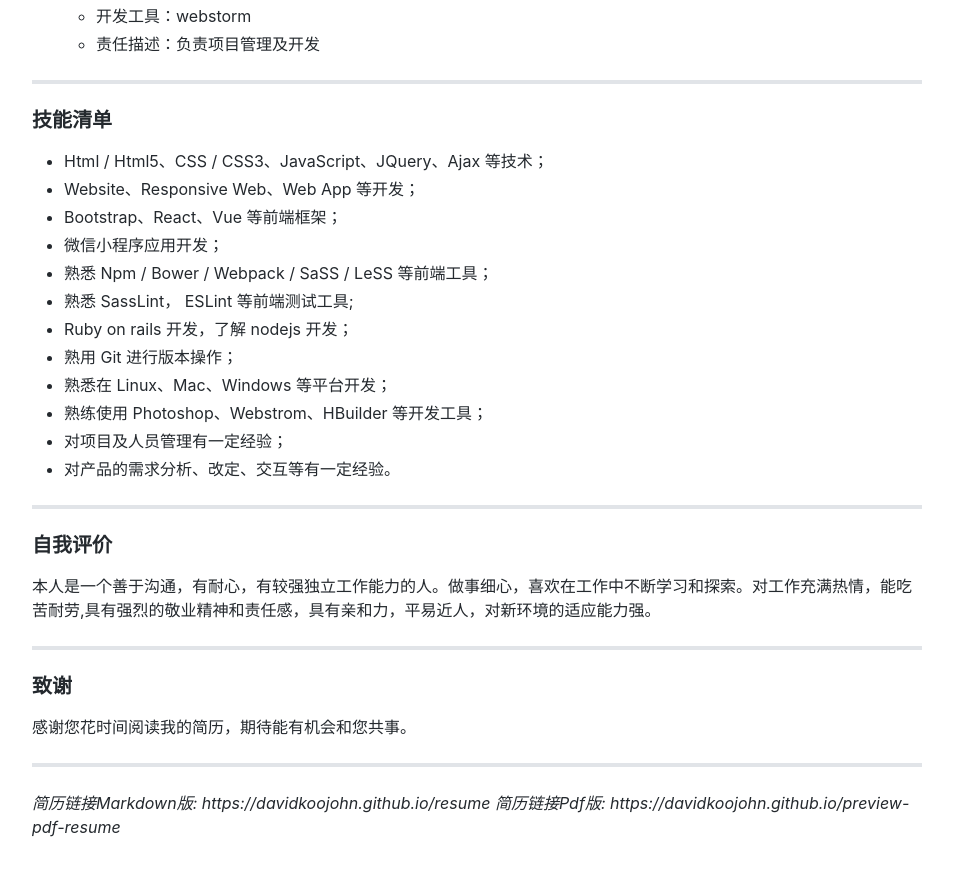
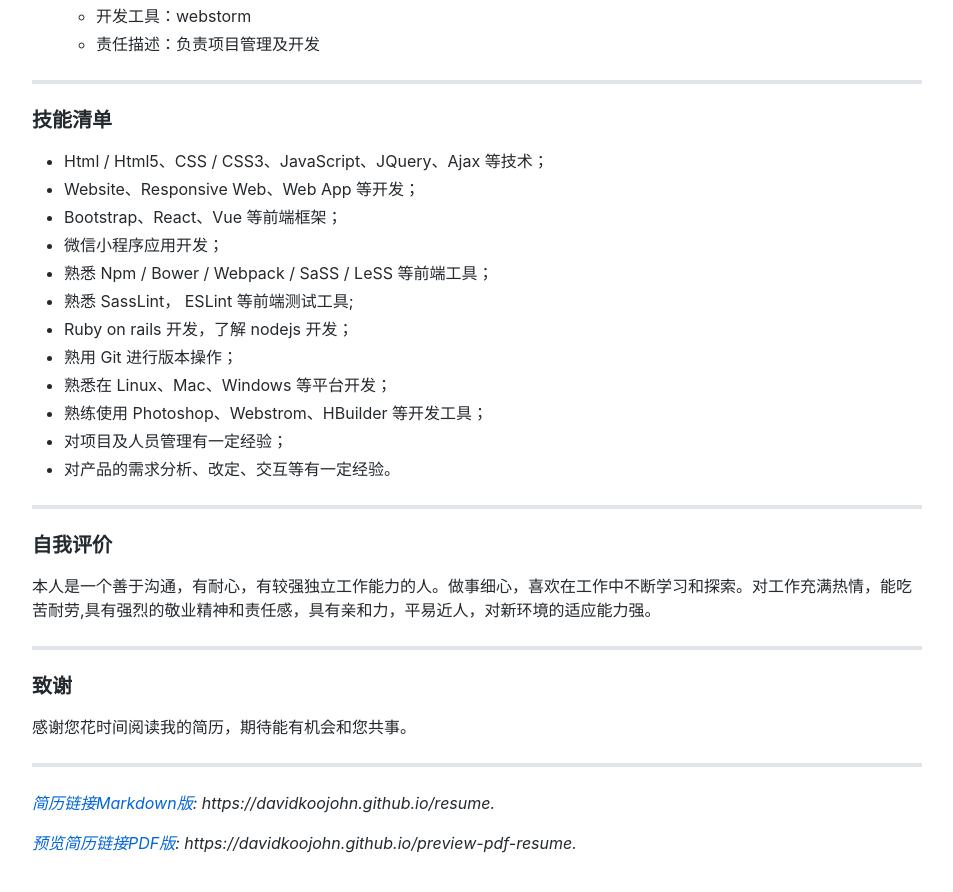
Before and after one commit to davidkoojohn/davidkoojohn.github.io, a Jekyll site: the page built from resume.md, in a window 1280 px wide and 900 px high, scrolled down 1537 px. Shown: the top 892 px of the window, without its empty margins (163-1116 px from the left). Built offline with Jekyll 4.4.1, drawn with Linux system fonts in a browser that asks for light colours; comment, search, counter and statistics services are not loaded.

Commit message:
update resume

```diff
--- a/resume.md
+++ b/resume.md
@@ -76,5 +76,6 @@ title: Resume
 
 ---
 
-*简历链接Markdown版: https://davidkoojohn.github.io/resume*
-*简历链接Pdf版: https://davidkoojohn.github.io/preview-pdf-resume*
+*[简历链接Markdown版](https://davidkoojohn.github.io/resume): https://davidkoojohn.github.io/resume.*
+
+*[预览简历链接PDF版](https://davidkoojohn.github.io/preview-pdf-resume): https://davidkoojohn.github.io/preview-pdf-resume.*
```
